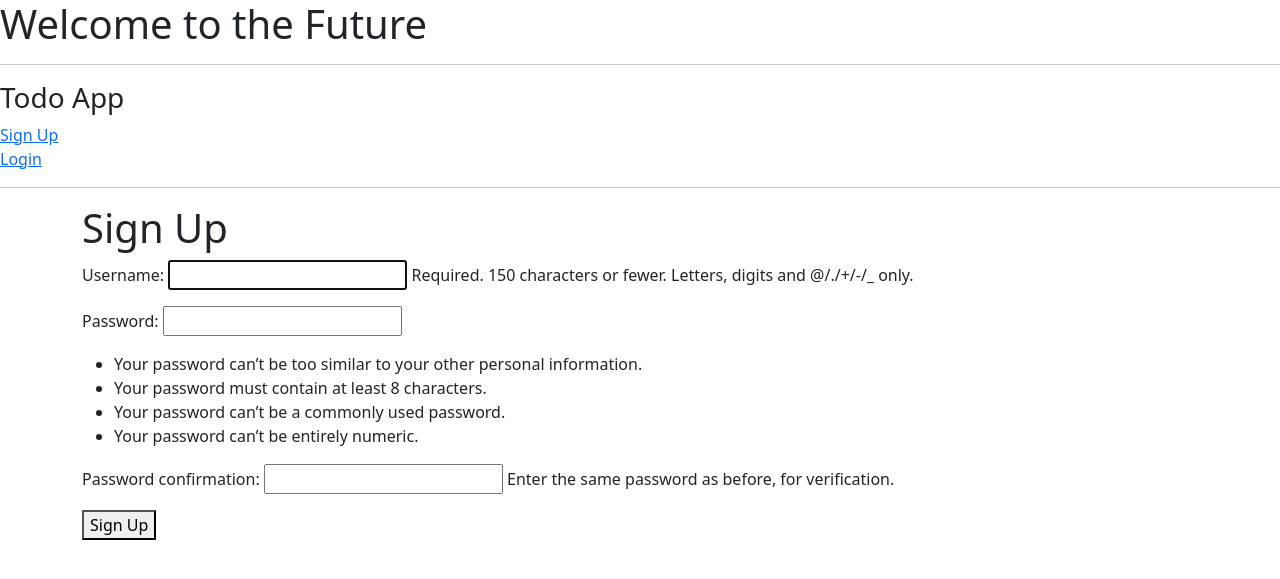
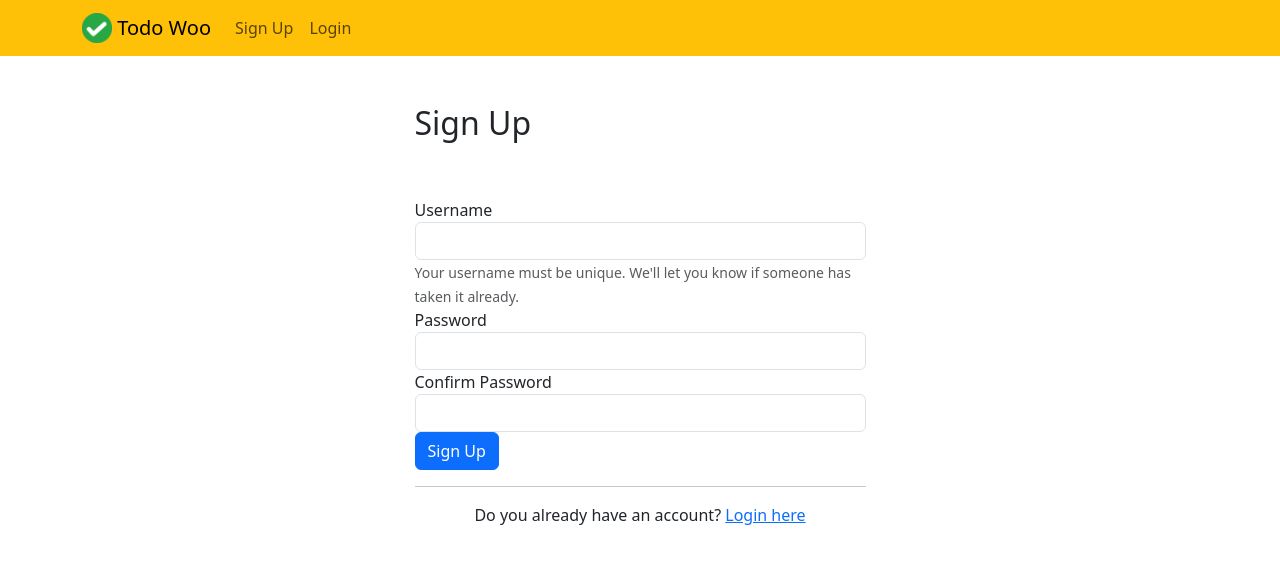
Before and after one commit to TimothyJNeale/todowoo-project, a Django app: page /signup/ in a window 1280 px wide. Shown: the top 579 px of the page. Run offline with Django 5.2, Linux system fonts and the light colour scheme.

Commit message:
Modifies base, home and signup pages

```diff
--- a/todo/templates/todo/base.html
+++ b/todo/templates/todo/base.html
@@ -10,42 +10,62 @@
     </head>
 
     <body>
-        <header>
-            <h1>Welcome to the Future</h1>
-            <hr>
-            <h3>Todo App</h3>
+        <nav class="navbar navbar-expand-md navbar-light bg-warning">
+        <div class="container">
+            <a class="navbar-brand" href="{% url 'home' %}">
+                <img src="{% static 'todo/logo.png' %}" width="30" height="30" class="d-inline-block align-top">
+                <span>Todo Woo</span>
+            </a>
+            <button class="navbar-toggler" type="button" data-toggle="collapse" data-target="#navbarNav" aria-controls="navbarNav" aria-expanded="false" aria-label="Toggle navigation">
+                <span class="navbar-toggler-icon"></span>
+            </button>
+            <div class="collapse navbar-collapse" id="navbarNav">
+            {% if user.is_authenticated %}
+                <ul class="navbar-nav mr-auto">
 
-            {% if user.is_authenticated %}
-                Logged In as {{ user.username }}
-                </br>
-                <a href="{% url 'createtodo' %}">Create New Todo</a>
-                </br>
-                <a href="{% url 'currenttodos' %}">Current Todos</a>
-                </br>
-                <a href="{% url 'completedtodos' %}">Completed Todos</a>
-                </br>
+                        <li class="nav-item {{ current }}">
+                            <a class="nav-link" href="{% url 'currenttodos' %}">Current</a>
+                        </li>
+                        <li class="nav-item {{ completed }}">
+                            <a class="nav-link" href="{% url 'completedtodos' %}">Completed</a>
+                        </li>
+                        <li class="nav-item {{ create }}">
+                            <a class="nav-link" href="{% url 'createtodo' %}">Create</a>
+                        </li>
 
+                </ul>
+            {% endif %}
+            <ul class="navbar-nav ml-auto">
+                    {% if user.is_authenticated %}
 
-                <form action="{% url 'logoutuser' %}"  method="POST">
-                    {% csrf_token %}
-                    <button type="submit">Logout</button>
-                </form>
+                    <li class="nav-item">
+                    <a href="#" onclick="$('#signOutBtn').click()" class="nav-link">Logout</a>
+                    <form style='display: none;' method="POST" action="{% url 'logoutuser' %}">
+                        {% csrf_token %}
+                        <button id="signOutBtn" type="submit">Logout</button>
+                            </form>
+                        </li>
+                    {% else %}
+                        <li class="nav-item">
+                            <a class="nav-link" href="{% url 'signupuser' %}">Sign Up</a>
+                        </li>
+                        <li class="nav-item">
+                            <a class="nav-link" href="{% url 'loginuser' %}">Login</a>
+                        </li>
+                    {% endif %}
+                </ul>
+            </div>
+        </div>
+        </nav>
 
-            {% else %}
-                <a href="{% url 'signupuser' %}">Sign Up</a>
-                </br>
-                <a href="{% url 'loginuser' %}">Login</a>
-
-            {% endif %}
-            <hr>
-        </header>
-
-        </hr>
         <div class="container">
             {% block content %}
             {% endblock %}
         </div>
 
-<script src="https://cdn.jsdelivr.net/npm/bootstrap@5.3.8/dist/js/bootstrap.bundle.min.js" integrity="sha384-FKyoEForCGlyvwx9Hj09JcYn3nv7wiPVlz7YYwJrWVcXK/BmnVDxM+D2scQbITxI" crossorigin="anonymous"></script>
+
+        <script src="https://code.jquery.com/jquery-3.7.1.min.js"></script>
+        <script src="https://cdn.jsdelivr.net/npm/@popperjs/core@2.11.8/dist/umd/popper.min.js" integrity="sha384-I7E8VVD/ismYTF4hNIPjVp/Zjvgyol6VFvRkX/vR+Vc4jQkC+hVqc2pM8ODewa9r" crossorigin="anonymous"></script>
+        <script src="https://cdn.jsdelivr.net/npm/bootstrap@5.3.8/dist/js/bootstrap.bundle.min.js" integrity="sha384-FKyoEForCGlyvwx9Hj09JcYn3nv7wiPVlz7YYwJrWVcXK/BmnVDxM+D2scQbITxI" crossorigin="anonymous"></script>
     </body>
 </html>
--- a/todo/templates/todo/signupuser.html
+++ b/todo/templates/todo/signupuser.html
@@ -1,16 +1,41 @@
 {% extends 'todo/base.html' %}
 
 {% block content %}
+<div class="row justify-content-center mt-5">
+    <div class="col-md-5">
+        <h2>Sign Up</h2>
+    </div>
+</div>
 
-    <h1>Sign Up</h1>
-
-    <h2>{{ error }}</h2>
-
-    <form method="POST">
-        {% csrf_token %}
-
-        {{ form.as_p }}
-        <button type="submit">Sign Up</button>
-    </form>
+<div class="row justify-content-center mt-5">
+    <div class="col-md-5">
+        {% if error %}
+            <div class="alert alert-danger" role="alert">
+                {{ error }}
+            </div>
+        {% endif %}
+        <form method="POST">
+            {% csrf_token %}
+            <div class="form-group">
+                <label for="username">Username</label>
+                <input type="text" name="username" class="form-control" id="username" aria-describedby="usernameHelp">
+                <small id="usernameHelp" class="form-text text-muted">Your username must be unique. We'll let you know if someone has taken it already.</small>
+            </div>
+            <div class="form-group">
+                <label for="password1">Password</label>
+                <input type="password" name="password1" class="form-control" id="password1">
+            </div>
+            <div class="form-group">
+                <label for="password2">Confirm Password</label>
+                <input type="password" name="password2" class="form-control" id="password2">
+            </div>
+            <button type="submit" class="btn btn-primary">Sign Up</button>
+        </form>
+        <hr>
+        <div class="text-center">
+            Do you already have an account? <a href="{% url 'loginuser' %}">Login here</a>
+        </div>
+    </div>
+</div>
 
 {% endblock %}
```
Also changed, not shown: todo/templates/todo/home.html (+14 -1 lines), todo/static/todo/logo.png (added).
